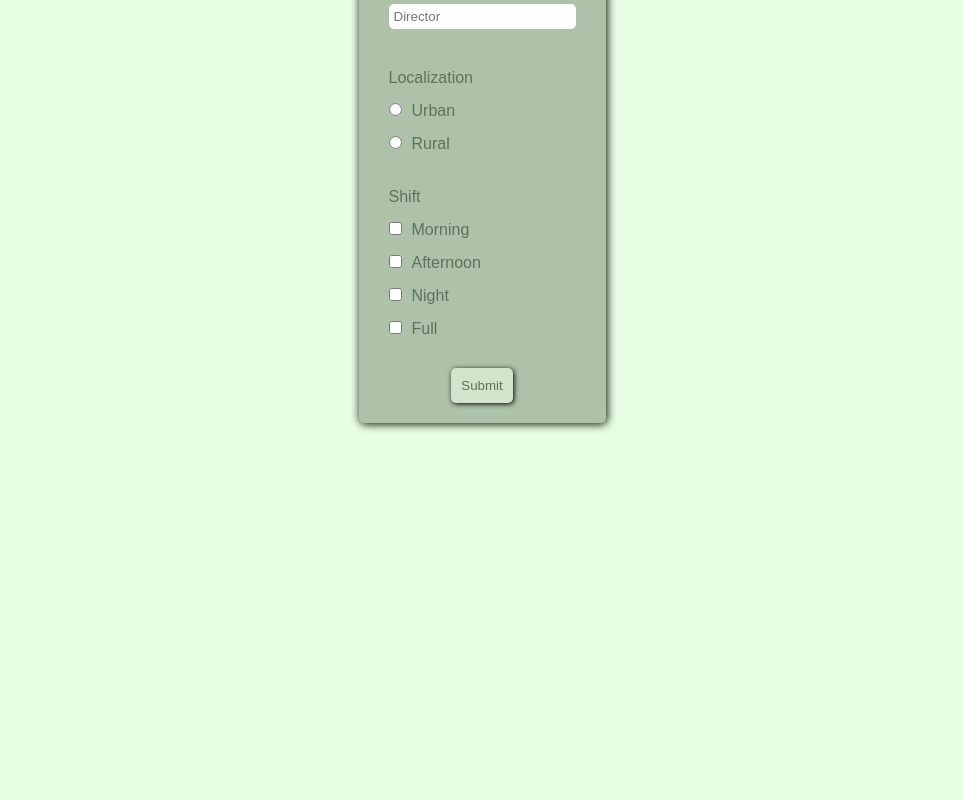
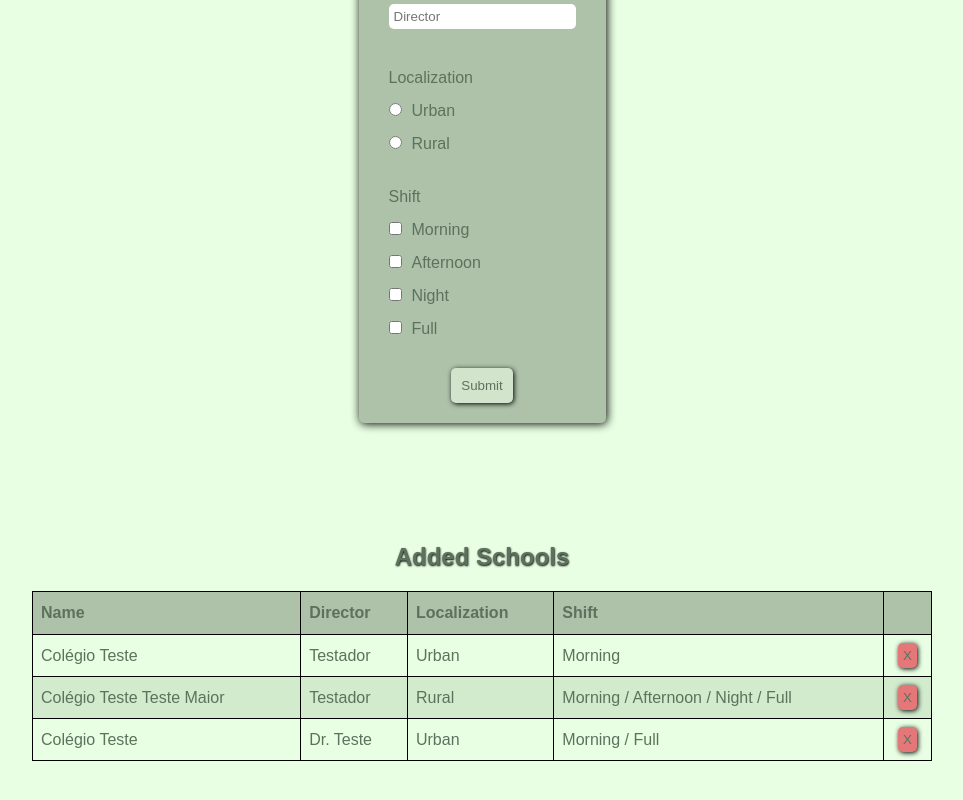
Before and after one commit to rodrigocdpadua/mobieduca, a React (Create React App) app: page /add-schools in a window 1280 px wide. Shown: the part 284-1084 px from the top of the page, without its empty margins (158-1121 px from the left). Before the commit the page ends 800 px from the top, so only its background shows below. Built offline with nearby package versions, Linux system fonts and the light colour scheme; data requests are answered from the project's data file; sample sign-in values are in the browser's storage.

Commit message:
adjustments and loading correction

```diff
--- a/src/components/header/index.js
+++ b/src/components/header/index.js
@@ -5,7 +5,7 @@ import './styles.css';
 
 const Header = () => {
 
-    const {authenticated, logout} = useContext(AuthContext)
+    const {authenticated, logout, user} = useContext(AuthContext)
 
     const handleLogout = () => {
         logout();
@@ -17,6 +17,7 @@ const Header = () => {
             {
                 authenticated ?
                 <nav className='nav'>
+                    <label>{user.name}</label>
                     <Link to='/list-schools'>List Schools</Link>
                     <Link to='/add-schools'>Add Schools</Link>
                     <Link to='/about-me'>About Me</Link>
--- a/src/components/header/styles.css
+++ b/src/components/header/styles.css
@@ -7,6 +7,9 @@
 }
 .nav{
     white-space: nowrap;
+}
+.nav label{
+    margin-right: 20px;
 }
 .header h1{
     margin: 20px;
--- a/src/components/loading/styles.css
+++ b/src/components/loading/styles.css
@@ -21,7 +21,7 @@
     left: 0;
     width: 100%;
     height: 100%;
-    background-color: #280d4180;
+    background-color: #adc2a967;
 }
 
 /* :not(:required) hides these rules from IE9 and below */
--- a/src/db.json
+++ b/src/db.json
@@ -1,17 +1,43 @@
 {
   "users": [
     {
-      "email": "rodrigo.cdpadua@gmail.com",
-      "fullName": "Rodrigo Campos",
+      "email": "teste@teste.com",
+      "fullName": "Nome Teste",
       "password": "123456",
       "id": 1
+    }
+  ],
+  "schools": [
+    {
+      "schoolName": "Colégio Teste",
+      "director": "Testador",
+      "localization": "Urban",
+      "shift": [
+        "Morning"
+      ],
+      "id": 7
     },
     {
-      "email": "matheusrldc.ml@gmail.com",
-      "fullName": "Matheus",
-      "password": "123456",
-      "id": 2
+      "schoolName": "Colégio Teste Teste Maior",
+      "director": "Testador",
+      "localization": "Rural",
+      "shift": [
+        "Morning",
+        "Afternoon",
+        "Night",
+        "Full"
+      ],
+      "id": 8
+    },
+    {
+      "schoolName": "Colégio Teste",
+      "director": "Dr. Teste",
+      "localization": "Urban",
+      "shift": [
+        "Morning",
+        "Full"
+      ],
+      "id": 9
     }
-  ],
-  "schools": []
+  ]
 }
--- a/src/pages/add_schools/add_school_list.js
+++ b/src/pages/add_schools/add_school_list.js
@@ -1,28 +1,51 @@
 import React, { useEffect, useState } from "react";
+import Loading from '../../components/loading';
 
 const AddSchoolList = (props) => {
     const [listSchools, setListSchools] = useState([]);
+    const [loading, setLoading] = useState(false)
 
     useEffect(() => {
         updateListSchools()
     },[props.listSchoolsChange])
 
     const updateListSchools = () => {
+        setLoading(true);
         fetch('http://localhost:5000/schools')
         .then(res => res.json())
         .then(
-            schools => { setListSchools(schools) }
+            schools => {
+                setListSchools(schools)
+                setLoading(false)
+            }
         );
     }
 
-    const deleteSchool = (e) => {
-        const answer = window.confirm('Are you sure to delete this school?')
+    async function deleteSchool(e) {
+        const answer = window.confirm('Are you sure to delete this school?');
+        const url = 'http://localhost:5000/schools/' + e.target.value;
 
         if(answer){
-            fetch('http://localhost:5000/schools/' + e.target.value, {
-                method: 'DELETE'
+            const http = new XMLHttpRequest()
+            http.open('DELETE', url, true)
+            http.responseType = 'json'
+
+            const result = await new Promise(function (resolve, reject) {
+                http.onload = function (e) {
+                    if (http.readyState === 4 && http.status === 200) {
+                        resolve(http)
+                        updateListSchools()
+                    } else {
+                        reject(http)
+                        alert('Error deleting school')
+                    }
+                }
+                http.onerror = function() {
+                    alert('Error deleting school')
+                }
+
+                http.send()
             })
-            .then(updateListSchools())
         }
     }
 
@@ -57,6 +80,7 @@ const AddSchoolList = (props) => {
                     </table>
                 </div>
             }
+            {loading && <Loading  />}
         </div>
     );
 }
--- a/src/pages/add_schools/index.js
+++ b/src/pages/add_schools/index.js
@@ -7,10 +7,12 @@ const AddSchools = () => {
     const [director, setDirector] = useState('');
     const [localization, setLocalization] = useState('');
     const [shift, setShift] = useState([]);
-    const [listSchoolsChange, setListSchoolsChange] = useState([]);
+    const [listSchoolsChange, setListSchoolsChange] = useState(false);
 
-    const handleSubmit = (e) => {
+    /*const handleSubmit = (e) => {
         e.preventDefault();
+        setListSchoolsChange(false)
+        setLoading(true);
 
         fetch('http://localhost:5000/schools', {
             method: "POST",
@@ -23,8 +25,36 @@ const AddSchools = () => {
             setDirector('');
             setLocalization('');
             setShift([]);
-            setListSchoolsChange('changed')
+            setListSchoolsChange(true)
+            setLoading(false);
         });
+    }*/
+
+    async function handleSubmit(e) {
+        e.preventDefault();
+        setListSchoolsChange(false)
+
+        const http = new XMLHttpRequest()
+        const body = JSON.stringify({schoolName, director, localization, shift})
+        http.open('POST', 'http://localhost:5000/schools', true)
+        http.setRequestHeader('Content-type', 'application/json')
+
+        const result = await new Promise(function (resolve, reject) {
+            http.onload = function() {
+                if (http.readyState === 4 && http.status === 201) {
+                    resolve(http)
+                    setSchoolName('');
+                    setDirector('');
+                    setLocalization('');
+                    setShift([]);
+                    setListSchoolsChange(true)
+                } else {
+                    reject(http)
+                    alert('Error')
+                }
+            }
+            http.send(body)
+        })
     }
 
     const handleChangeSchoolName = (e) => {
@@ -81,6 +111,7 @@ const AddSchools = () => {
                                 name='loc'
                                 value='Urban'
                                 checked={localization === 'Urban'}
+                                required
                                 onChange={handleChangeLocalization}
                             />
                             Urban
@@ -92,6 +123,7 @@ const AddSchools = () => {
                                 name='loc'
                                 value='Rural'
                                 checked={localization === 'Rural'}
+                                required
                                 onChange={handleChangeLocalization}
                             />
                             Rural
--- a/src/pages/connection/login.js
+++ b/src/pages/connection/login.js
@@ -30,6 +30,7 @@ const LogIn = () => {
             :
                 alert('Email or Password Invalid!')
                 clearInputs()
+                setLoading(false);
         }
         http.onerror = function(){
             alert('Failed to Connect to Server')
--- a/src/pages/list_schools_api/index.js
+++ b/src/pages/list_schools_api/index.js
@@ -13,21 +13,21 @@ const ListSchoolsApi = () => {
     const [loading, setLoading] = useState(false)
 
     async function getApi(url) {
-        const xhr = new XMLHttpRequest()
-        xhr.open('GET', url, true)
-        xhr.responseType = 'json'
+        const http = new XMLHttpRequest()
+        http.open('GET', url, true)
+        http.responseType = 'json'
 
         setLoading(true)
         const result = await new Promise(function (resolve, reject) {
-            xhr.onload = function (e) {
-                if (xhr.readyState === 4 && xhr.status === 200) {
-                    resolve(xhr)
+            http.onload = function (e) {
+                if (http.readyState === 4 && http.status === 200) {
+                    resolve(http)
                 } else {
-                    reject(xhr)
+                    reject(http)
                 }
             }
 
-            xhr.send()
+            http.send()
         })
         setLoading(false)
         return (result.response[1])
```
Also changed, not shown: 1 other file (tests, documents, lock files or other folders).
